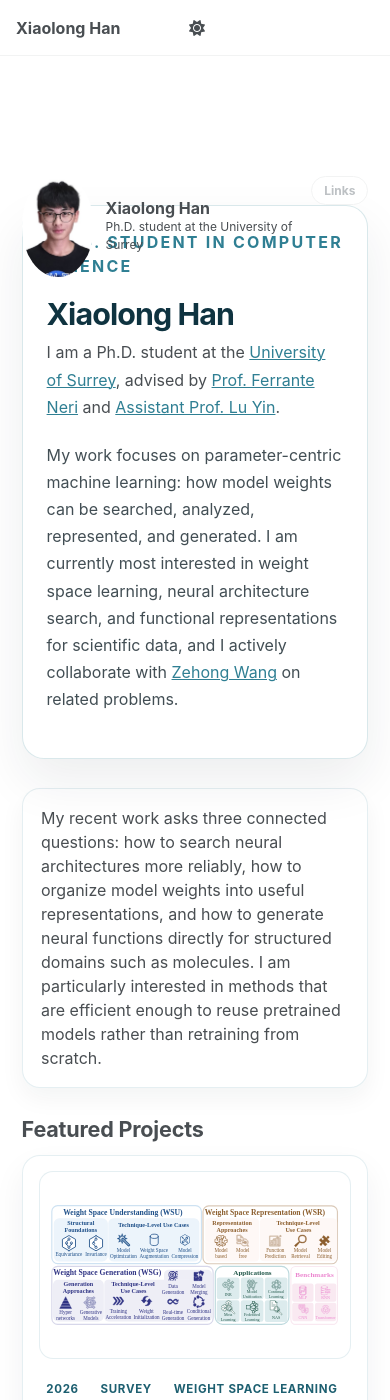
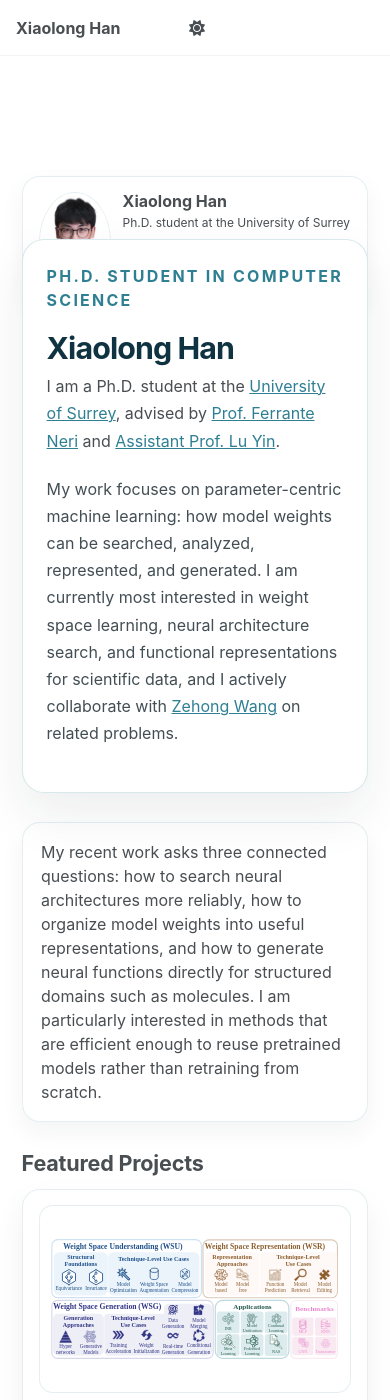
Before and after one commit to xiaolonghan2000/xiaolonghan2000.github.io, a Jekyll site: the page built from _pages/about.md, in a window 390 px wide and 1400 px high. Built offline with Jekyll 4.4.1, drawn with Linux system fonts in a browser that asks for light colours; some web fonts are replaced.

Commit message:
update style

```diff
--- a/_includes/head/custom.html
+++ b/_includes/head/custom.html
@@ -9,4 +9,4 @@
 <meta name="theme-color" content="#ffffff">
 
 <link rel="stylesheet" href="{{ base_path }}/assets/css/academicons.min.css">
-<link rel="stylesheet" href="{{ base_path }}/assets/css/homepage.css">
+<link rel="stylesheet" href="{{ base_path }}/assets/css/homepage.css?v=20260323-mobilefix2">
--- a/assets/css/homepage.css
+++ b/assets/css/homepage.css
@@ -335,65 +335,108 @@
 }
 
 @media (max-width: 1023px) {
-  .sidebar,
-  .author__urls-wrapper {
+  .sidebar {
     position: relative;
-    z-index: 3000;
+    float: none !important;
+    width: 100% !important;
+    margin: 0 0 1.15rem !important;
+    padding: 0.95rem 1rem !important;
+    border: 1px solid rgba(47, 127, 147, 0.12);
+    border-radius: 18px;
+    background: #fff;
+    box-shadow: 0 10px 24px rgba(15, 35, 45, 0.05);
     overflow: visible;
+    z-index: auto;
   }
 
-  .sidebar > div[itemtype="http://schema.org/Person"] {
+  .sidebar > div[itemscope] {
     display: grid;
     grid-template-columns: 4.5rem minmax(0, 1fr) auto;
     gap: 0.75rem;
     align-items: center;
+    width: 100%;
   }
 
-  .author__avatar,
-  .author__content,
-  .author__urls-wrapper {
+  .sidebar > div[itemscope] > .author__avatar,
+  .sidebar > div[itemscope] > .author__content,
+  .sidebar > div[itemscope] > .author__urls-wrapper {
     display: block;
     width: auto;
   }
 
-  .author__avatar {
+  .sidebar > div[itemscope] > .author__avatar {
     margin: 0;
   }
 
-  .author__avatar img {
+  .sidebar > div[itemscope] > .author__avatar img {
+    display: block;
     max-width: 4.5rem;
+    height: auto;
+    padding: 0;
+    border: 1px solid rgba(47, 127, 147, 0.12);
   }
 
-  .author__content {
+  .sidebar > div[itemscope] > .author__content {
     padding: 0;
     min-width: 0;
   }
 
-  .author__name {
+  .sidebar .author__name {
     margin: 0 0 0.2rem;
   }
 
-  .author__bio {
+  .sidebar .author__bio {
     margin: 0;
     line-height: 1.35;
   }
 
-  .author__urls-wrapper {
+  .sidebar > div[itemscope] > .author__urls-wrapper {
+    position: relative;
     padding: 0;
     align-self: start;
+    z-index: 20;
   }
 
-  .author__urls {
+  .sidebar .author__urls {
     position: absolute;
     top: calc(100% + 0.5rem);
     right: 0;
     left: auto;
-    z-index: 3001 !important;
+    z-index: 40 !important;
     overflow: visible;
   }
 
   .page {
+    float: none !important;
+    width: 100% !important;
+    margin: 0 !important;
     clear: both;
+    position: relative;
+    z-index: 1;
+  }
+}
+
+@media (max-width: 560px) {
+  .sidebar > div[itemscope] {
+    grid-template-columns: 4.5rem minmax(0, 1fr);
+    grid-template-areas:
+      "avatar content"
+      "avatar links";
+    align-items: start;
+  }
+
+  .sidebar > div[itemscope] > .author__avatar {
+    grid-area: avatar;
+  }
+
+  .sidebar > div[itemscope] > .author__content {
+    grid-area: content;
+  }
+
+  .sidebar > div[itemscope] > .author__urls-wrapper {
+    grid-area: links;
+    justify-self: start;
+    margin-top: 0.15rem;
   }
 }
 
```
